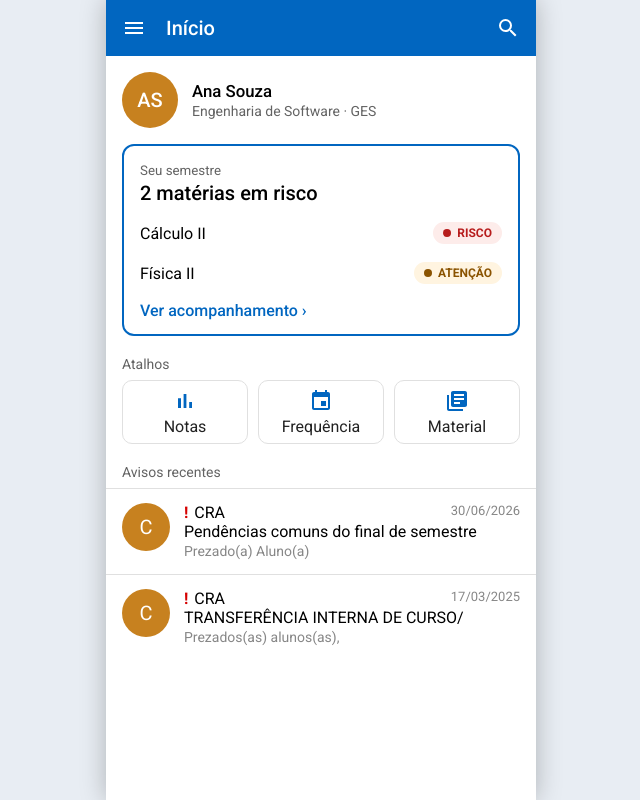
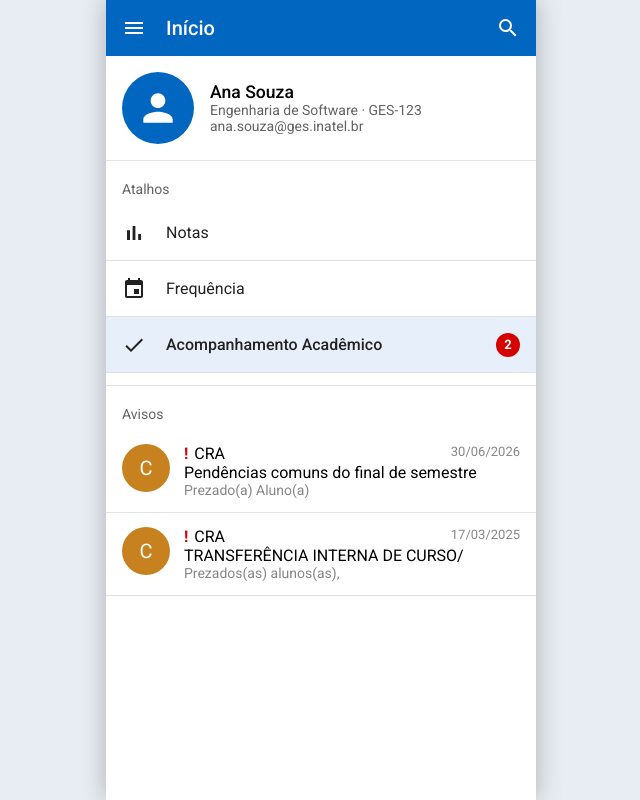
Before and after one commit to NycollePascoal/inatel-acompanhamento, a React (Vite) app: page / in a window 1280 px wide. Shown: the whole page, without its empty margins (319-959 px from the left). Built offline with nearby package versions, Linux system fonts and the light colour scheme.

Commit message:
feat: formatando  tela de inicio

```diff
--- a/src/index.css
+++ b/src/index.css
@@ -118,82 +118,107 @@ html, body {
   font-weight: 500;
 }
 
-.perfil span {
+.perfil {
+  display: flex;
+  gap: 16px;
+  align-items: center;
+  padding: 16px;
+  border-bottom: 1px solid var(--borda);
+}
+
+.foto {
+  flex: none;
+  width: 72px;
+  height: 72px;
+  border-radius: 50%;
+  background: var(--azul);
+  color: #fff;
+  display: grid;
+  place-items: center;
+}
+
+.dados {
+  min-width: 0;
+}
+
+.dados b {
+  display: block;
+  font-size: 1.1rem;
+  font-weight: 500;
+}
+
+.dados span {
+  display: block;
   color: var(--cinza);
   font-size: 0.875rem;
+  overflow-wrap: anywhere;
 }
 
-.card {
-  display: block;
-  width: calc(100% - 32px);
-  margin: 0 16px;
+.atalhos {
+  display: flex;
+  flex-direction: column;
+  padding: 0 0 8px;
+}
+
+.atalho {
+  display: flex;
+  align-items: center;
+  gap: 20px;
+  min-height: 56px;
+  padding: 0 16px;
+  border: 0;
+  border-bottom: 1px solid var(--borda);
+  background: #fff;
+  font: inherit;
+  font-size: 1rem;
+  color: #222;
   text-align: left;
-  border: 2px solid var(--azul);
-  border-radius: 12px;
-  background: #fff;
-  padding: 14px 16px;
-  font: inherit;
   cursor: pointer;
 }
 
-.card small {
-  color: var(--cinza);
+.atalho:active {
+  background: #F2F2F2;
 }
 
-.card strong {
-  display: block;
-  font-size: 1.25rem;
-  margin: 2px 0 8px;
+.atalho.destaque {
+  background: #E7F0FA;
   font-weight: 500;
 }
 
-.lin {
-  display: flex;
-  justify-content: space-between;
-  align-items: center;
-  gap: 8px;
-  min-height: 40px;
+.atalho span {
+  flex: 1;
 }
 
-.card em {
-  display: block;
-  margin-top: 8px;
-  color: var(--azul);
-  font-style: normal;
+.atalho.destaque {
+  background: #E7F0FA;
   font-weight: 500;
 }
 
-.atalhos {
+.badge {
+  flex: none;
+  min-width: 24px;
+  height: 24px;
+  padding: 0 6px;
+  border-radius: 12px;
+  background: var(--verm);
+  color: #fff;
+  font-style: normal;
+  font-size: 0.8125rem;
+  font-weight: 700;
   display: grid;
-  grid-template-columns: repeat(3, 1fr);
-  gap: 10px;
-  padding: 0 16px;
+  place-items: center;
 }
 
-.atalhos button {
-  min-height: 64px;
-  border: 1px solid var(--borda);
-  border-radius: 10px;
-  background: #fff;
-  font: inherit;
-  color: #222;
-  display: flex;
-  flex-direction: column;
-  align-items: center;
-  justify-content: center;
-  gap: 4px;
-  cursor: pointer;
-}
-
-.atalhos svg {
-  color: var(--azul);
+.sec.topo {
+  border-top: 1px solid var(--borda);
+  margin-top: 4px;
 }
 
 .aviso {
   display: flex;
   gap: 14px;
   padding: 14px 16px;
-  border-top: 1px solid var(--borda);
+  border-bottom: 1px solid var(--borda);
 }
 
 .av {
@@ -238,6 +263,7 @@ html, body {
 }
 
 .aviso .p {
+  display: block;
   color: #878787;
   font-size: 0.875rem;
 }
--- a/src/screens/Inicio.jsx
+++ b/src/screens/Inicio.jsx
@@ -1,10 +1,9 @@
 import { Icon } from "../components/Icon";
-import { Chip } from "../components/Chip";
 
 const ATALHOS = [
-  ["Notas", "bar"],
-  ["Frequência", "cal"],
-  ["Material", "book"],
+  { nome: "Notas", icone: "bar" },
+  { nome: "Frequência", icone: "cal" },
+  { nome: "Acompanhamento Acadêmico", icone: "check", destaque: true },
 ];
 
 const AVISOS = [
@@ -13,45 +12,33 @@ const AVISOS = [
 ];
 
 export function Inicio({ lista }) {
-  const risco = lista.filter((m) => m.nivel !== "OK");
-  const titulo =
-    risco.length === 0
-      ? "Tudo certo por aqui"
-      : risco.length + (risco.length === 1 ? " matéria em risco" : " matérias em risco");
+  const emRisco = lista.filter((m) => m.nivel !== "OK").length;
 
   return (
     <>
       <div className="perfil">
-        <div className="foto">AS</div>
-        <div>
+        <div className="foto">
+          <Icon n="user" s={44} />
+        </div>
+        <div className="dados">
           <b>Ana Souza</b>
-          <span>Engenharia de Software · GES</span>
+          <span>Engenharia de Software · GES-123</span>
+          <span>ana.souza@ges.inatel.br</span>
         </div>
       </div>
 
-      <button className="card">
-        <small>Seu semestre</small>
-        <strong>{titulo}</strong>
-        {risco.map((m) => (
-          <div className="lin" key={m.nome}>
-            <span>{m.nome}</span>
-            <Chip nivel={m.nivel} />
-          </div>
-        ))}
-        <em>Ver acompanhamento ›</em>
-      </button>
-
       <div className="sec">Atalhos</div>
       <div className="atalhos">
-        {ATALHOS.map(([nome, icone]) => (
-          <button key={nome}>
-            <Icon n={icone} />
-            {nome}
+        {ATALHOS.map((a) => (
+          <button key={a.nome} className={"atalho" + (a.destaque ? " destaque" : "")}>
+            <Icon n={a.icone} />
+            <span>{a.nome}</span>
+            {a.destaque && emRisco > 0 && <i className="badge">{emRisco}</i>}
           </button>
         ))}
       </div>
 
-      <div className="sec">Avisos recentes</div>
+      <div className="sec topo">Avisos</div>
       {AVISOS.map((a) => (
         <div className="aviso" key={a.titulo}>
           <div className="av">C</div>
```
